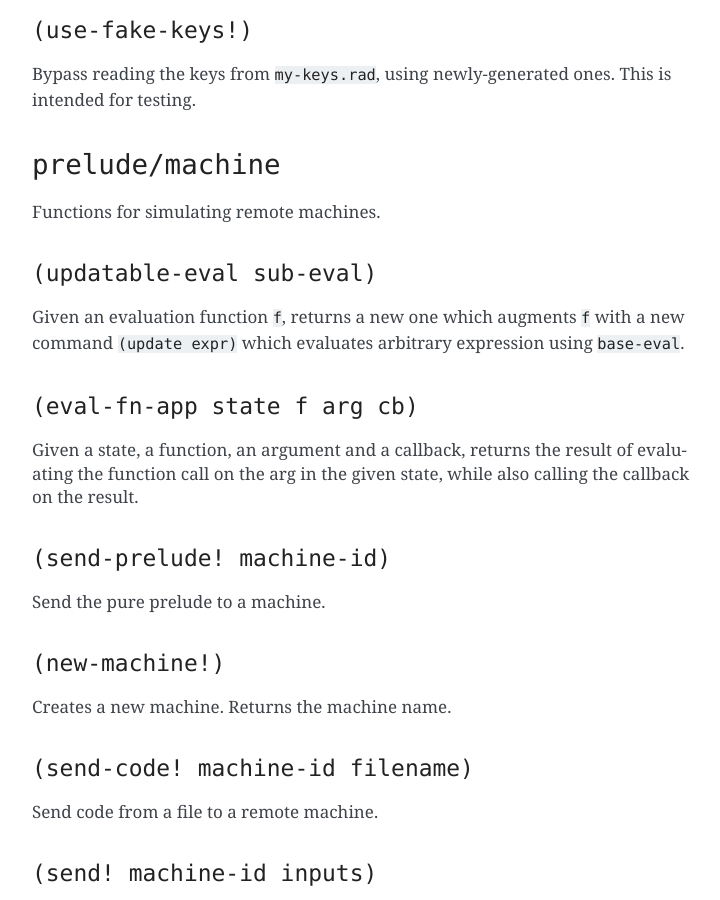
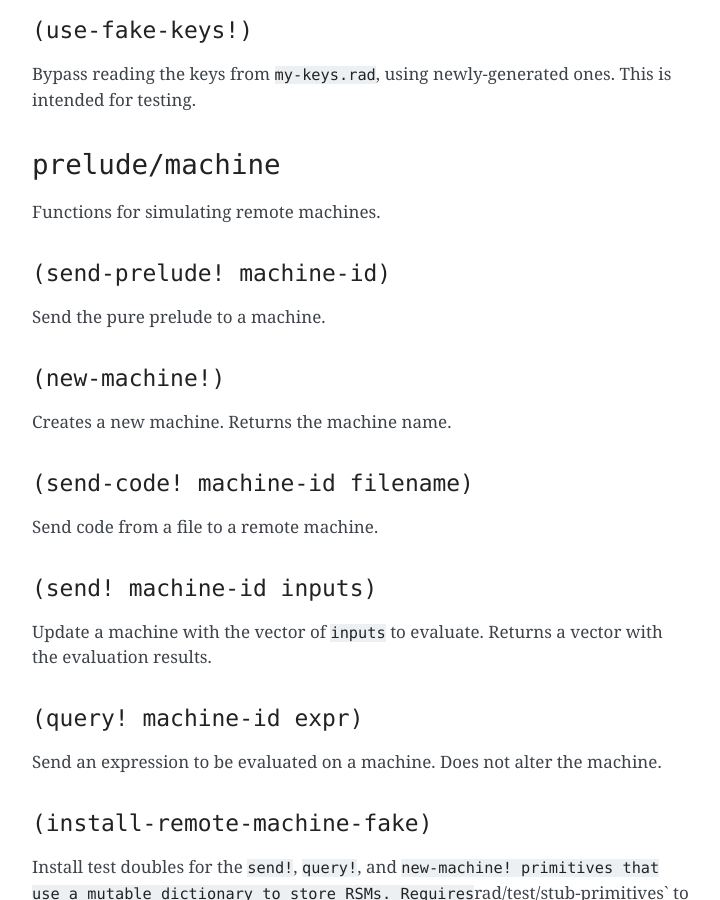
Before and after one commit to radicle-dev/radicle-alpha, a Sphinx documentation site: the page built from docs/source/reference.rst, in a window 1280 px wide and 900 px high, scrolled down 30134 px. Shown: the whole window, without its empty margins (388-1108 px from the left). Built offline with Sphinx 7.4.7, drawn with Linux system fonts in a browser that asks for light colours; pages that are not in the unit, such as notebooks, are missing from menus; some of the changed text lies outside the part shown.

```diff
--- a/docs/source/reference.rst
+++ b/docs/source/reference.rst
@@ -12,11 +12,6 @@ available on all machines but may be shadowed by later definitions.
 Those that end in a ``!`` are only available locally, not on 'pure'
 machines.
 
-``identity``
-~~~~~~~~~~~~
-
-Returns the first argument unchanged.
-
 ``*``
 ~~~~~
 
@@ -95,6 +90,11 @@ is a string which is used to annotate the values with line numbers.
 The default evaluation function. Expects an expression and a radicle
 state. Return a list of length 2 consisting of the result of the
 evaluation and the new state.
+
+``initial-tx``
+~~~~~~~~~~~~~~
+
+Returns the first argument unchanged.
 
 ``ref``
 ~~~~~~~
@@ -1448,20 +1448,6 @@ ones. This is intended for testing.
 
 Functions for simulating remote machines.
 
-``(updatable-eval sub-eval)``
-~~~~~~~~~~~~~~~~~~~~~~~~~~~~~
-
-Given an evaluation function ``f``, returns a new one which augments
-``f`` with a new command ``(update expr)`` which evaluates arbitrary
-expression using ``base-eval``.
-
-``(eval-fn-app state f arg cb)``
-~~~~~~~~~~~~~~~~~~~~~~~~~~~~~~~~
-
-Given a state, a function, an argument and a callback, returns the
-result of evaluating the function call on the arg in the given state,
-while also calling the callback on the result.
-
 ``(send-prelude! machine-id)``
 ~~~~~~~~~~~~~~~~~~~~~~~~~~~~~~
 
--- a/reference-doc.yaml
+++ b/reference-doc.yaml
@@ -15,7 +15,6 @@ preludeModulesDoc: >-
 
 primFns:
 # Basics
-- identity
 - "*"
 - "+"
 - "-"
@@ -31,6 +30,7 @@ primFns:
 - read-many-annotated
 # Eval
 - base-eval
+- initial-tx
 # Refs
 - ref
 - read-ref
```
Also changed, not shown: 1 other file.
